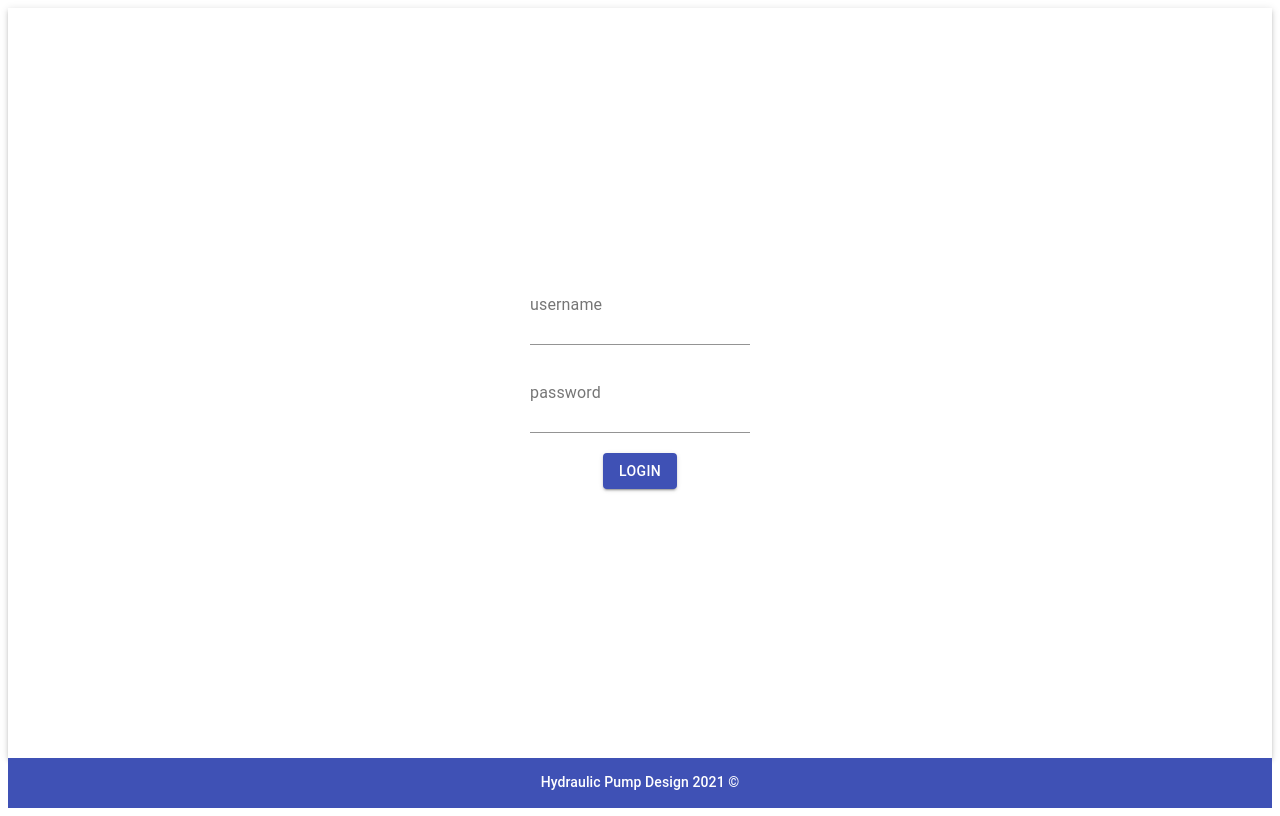
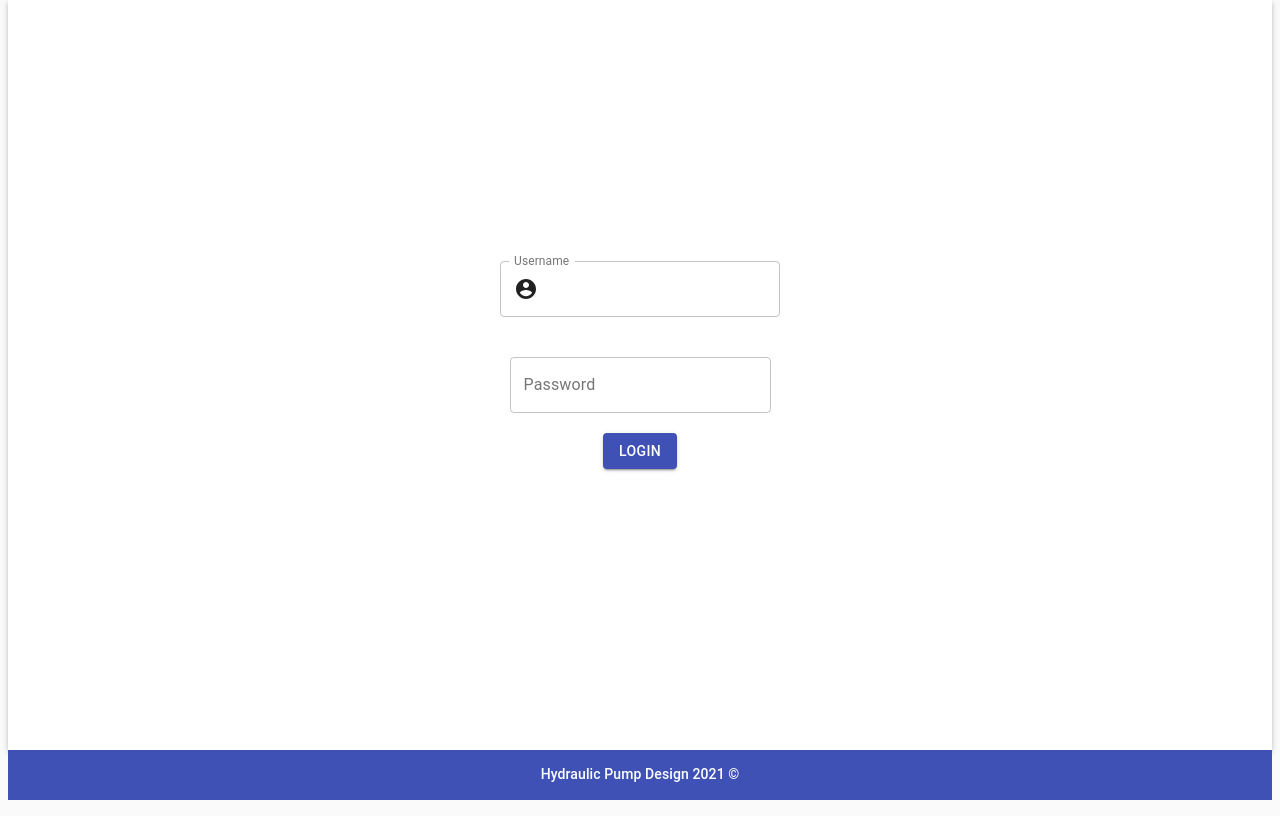
Before and after one commit to damianlujep/Hydraulic_Pump_Design_React, a React (Create React App) app: page / in a window 1280 px wide. Built offline with nearby package versions, Linux system fonts and the light colour scheme.

Commit message:
New Login Form Complete

```diff
--- a/package.json
+++ b/package.json
@@ -4,6 +4,7 @@
   "private": true,
   "dependencies": {
     "@material-ui/core": "^4.12.3",
+    "@material-ui/icons": "^4.11.2",
     "@material-ui/lab": "^4.0.0-alpha.60",
     "@testing-library/jest-dom": "^5.14.1",
     "@testing-library/react": "^11.2.7",
--- a/src/components/Home.js
+++ b/src/components/Home.js
@@ -1,7 +1,7 @@
 import React, {useState} from 'react';
 import Header from "./Header";
 import LoginForm from "./LoginForm";
-import {setRef} from "@material-ui/core";
+import {Container, createStyles, CssBaseline, makeStyles} from "@material-ui/core";
 import Footer from "./Footer";
 
 const Home = () => {
@@ -9,10 +9,23 @@ const Home = () => {
 
     const addCurrentUser = (user) => setCurrentUser(user);
 
+    const styles = makeStyles((theme) =>
+        createStyles({
+            container: {
+                margin: "0 8px"
+            }
+        })
+    );
+
+    const classes = styles();
+
     return (
         <>
-            <LoginForm addCurrentUser={addCurrentUser}/>
-            <Footer/>
+            <CssBaseline/>
+            <div className={classes.container}>
+                <LoginForm addCurrentUser={addCurrentUser}/>
+                <Footer/>
+            </div>
         </>
     );
 };
--- a/src/components/LoginForm.js
+++ b/src/components/LoginForm.js
@@ -1,7 +1,18 @@
 import React, {useState} from 'react';
-import {Button, Container, createStyles, FormGroup, InputLabel, makeStyles, Paper, TextField} from "@material-ui/core";
+import {
+    Button,
+    Container,
+    createStyles,
+    FormGroup,
+    InputAdornment,
+    InputLabel,
+    makeStyles,
+    Paper,
+    TextField
+} from "@material-ui/core";
 import {Alert} from "@material-ui/lab";
 import {User} from "../models/User";
+import {AccountCircle} from "@material-ui/icons";
 
 const LoginForm = ({addCurrentUser}) => {
     const [username, setUsername] = useState("");
@@ -39,6 +50,7 @@ const LoginForm = ({addCurrentUser}) => {
                 flexDirection: "column",
                 alignItems: "center",
                 flexWrap: "wrap",
+                marginBottom: "40px"
             },
             field: {
                 margin: "20px 20px"
@@ -50,6 +62,17 @@ const LoginForm = ({addCurrentUser}) => {
                 height: "calc(100vh - 50px)",
                 display: "flex",
                 alignItems: "center"
+            },
+            passwordInput: {
+                width: "261px"
+            },
+            alert: {
+                margin: "0 auto 10px",
+                width: "300px",
+                justifyContent: "center",
+            },
+            alertsDiv: {
+
             }
         })
     );
@@ -58,7 +81,7 @@ const LoginForm = ({addCurrentUser}) => {
     let errorsJsx = null;
 
     if (errors.length > 0 ){
-        errorsJsx = errors.map((err, index) => <Alert key={index} severity={"error"}>{err}</Alert>)
+        errorsJsx = errors.map((err, index) => <Alert className={classes.alert} key={index} severity={"error"}>{err}</Alert>)
     }
 
     return (
@@ -66,16 +89,25 @@ const LoginForm = ({addCurrentUser}) => {
             <Container maxWidth={"md"}>
                 <form className={classes.form} onSubmit={handleSubmit}>
                     <FormGroup className={classes.field}>
-                        <InputLabel>username</InputLabel>
-                        <TextField value={username} onChange={e => setUsername(e.target.value)}/>
+                        <TextField type="text" value={username} id="outlined-basic" label="Username" variant="outlined"
+                                   onChange={e => setUsername(e.target.value)} InputProps={{
+                            startAdornment: (
+                                <InputAdornment position="start">
+                                    <AccountCircle/>
+                                </InputAdornment>
+                            ),
+                        }}>
+                        </TextField>
                     </FormGroup>
                     <FormGroup className={classes.field}>
-                        <InputLabel>password</InputLabel>
-                        <TextField type="password" value={password} onChange={e => setPassword(e.target.value)}/>
+                        <TextField type="password" value={password} id="outlined-basic" label="Password" variant="outlined"
+                                   onChange={e => setPassword(e.target.value)} className={classes.passwordInput}/>
                     </FormGroup>
                     <Button type="submit" variant="contained" color="primary">Login</Button>
                 </form>
-                {errorsJsx}
+                <div className={classes.alertsDiv}>
+                    {errorsJsx}
+                </div>
             </Container>
         </Paper>
     );
```
